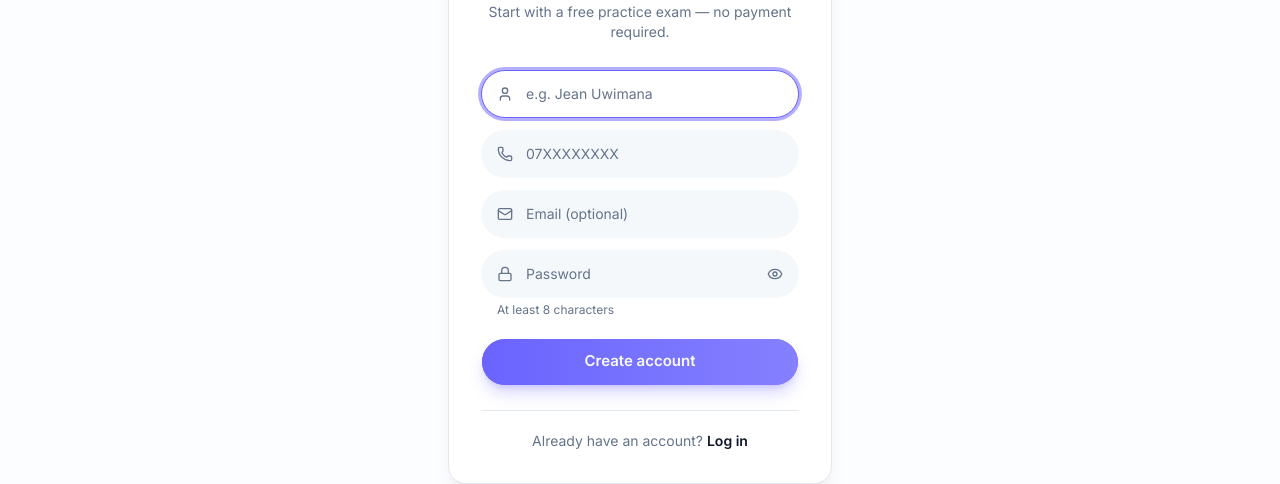
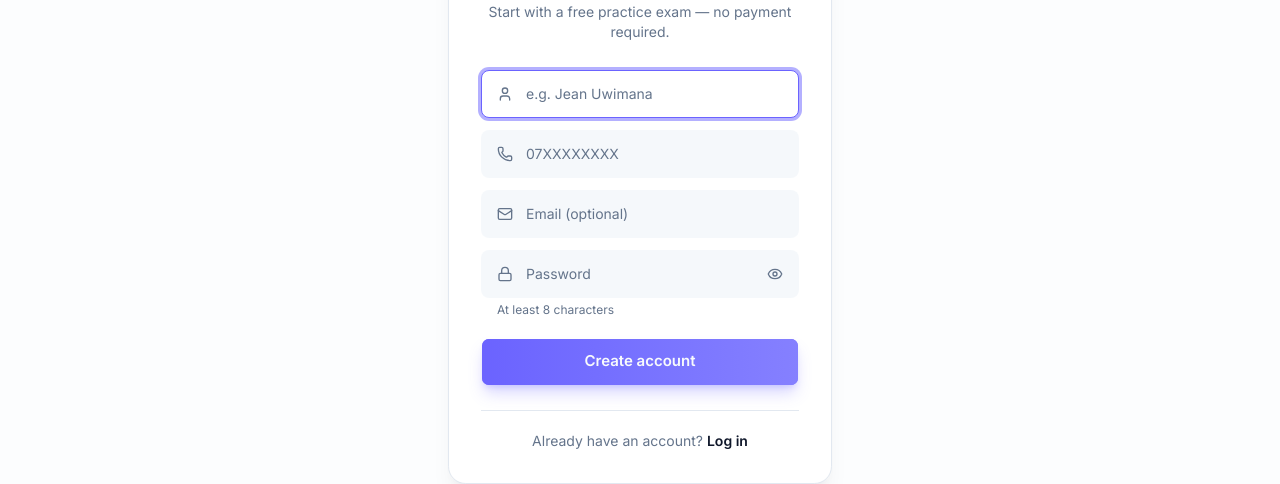
Before and after one commit to Simplice24/road_master, a Next.js app in the folder frontend/: page /en/register in a window 1280 px wide. Shown: the part 275-759 px from the top of the page. Built offline with nearby package versions, Linux system fonts and the light colour scheme; no server answers.

Commit message:
Fix: Login and Register

```diff
--- a/frontend/src/app/[locale]/(auth)/login/page.tsx
+++ b/frontend/src/app/[locale]/(auth)/login/page.tsx
@@ -84,7 +84,7 @@ export default function LoginPage() {
         <Button
           type="submit"
           disabled={isSubmitting}
-          className="mt-2 h-12 w-full rounded-full bg-gradient-to-r from-primary to-primary-2 text-[15px] font-semibold shadow-lg shadow-primary/25 hover:opacity-90"
+          className="mt-2 h-12 w-full rounded-lg bg-gradient-to-r from-primary to-primary-2 text-[15px] font-semibold shadow-lg shadow-primary/25 hover:opacity-90"
         >
           {isSubmitting ? t("loggingIn") : t("loginCta")}
         </Button>
--- a/frontend/src/app/[locale]/(auth)/register/page.tsx
+++ b/frontend/src/app/[locale]/(auth)/register/page.tsx
@@ -118,7 +118,7 @@ export default function RegisterPage() {
         <Button
           type="submit"
           disabled={isSubmitting}
-          className="mt-2 h-12 w-full rounded-full bg-gradient-to-r from-primary to-primary-2 text-[15px] font-semibold shadow-lg shadow-primary/25 hover:opacity-90"
+          className="mt-2 h-12 w-full rounded-lg bg-gradient-to-r from-primary to-primary-2 text-[15px] font-semibold shadow-lg shadow-primary/25 hover:opacity-90"
         >
           {isSubmitting ? t("registering") : t("registerCta")}
         </Button>
--- a/frontend/src/components/auth/auth-field.tsx
+++ b/frontend/src/components/auth/auth-field.tsx
@@ -29,7 +29,7 @@ export function AuthField({ icon: Icon, label, id, type, className, ...props }:
           id={id}
           type={isPassword ? (visible ? "text" : "password") : type}
           className={cn(
-            "h-12 rounded-full border-transparent bg-secondary/70 pl-11 pr-4 text-[15px] shadow-none transition-colors focus-visible:bg-background",
+            "h-12 rounded-lg border-transparent bg-secondary/70 pl-11 pr-4 text-[15px] shadow-none transition-colors focus-visible:bg-background",
             isPassword && "pr-11",
             className,
           )}
```
